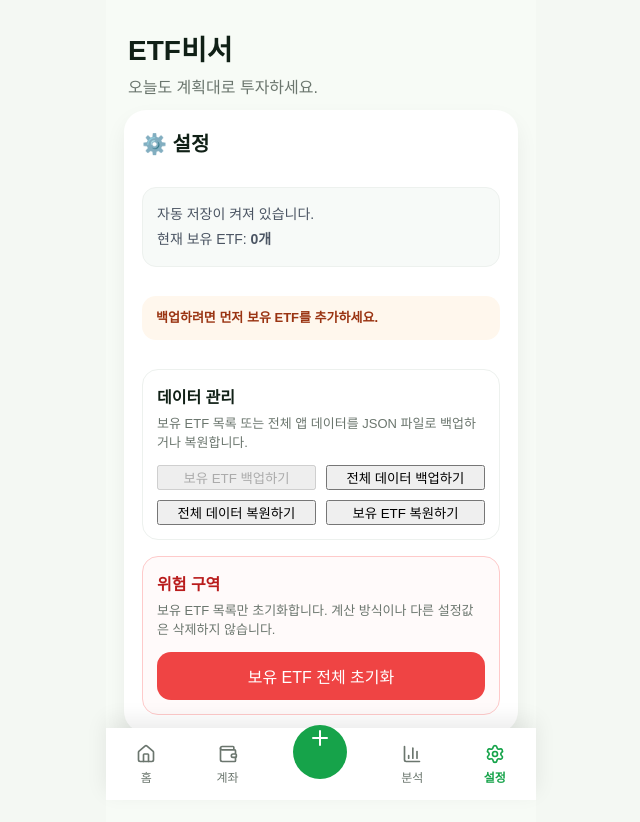
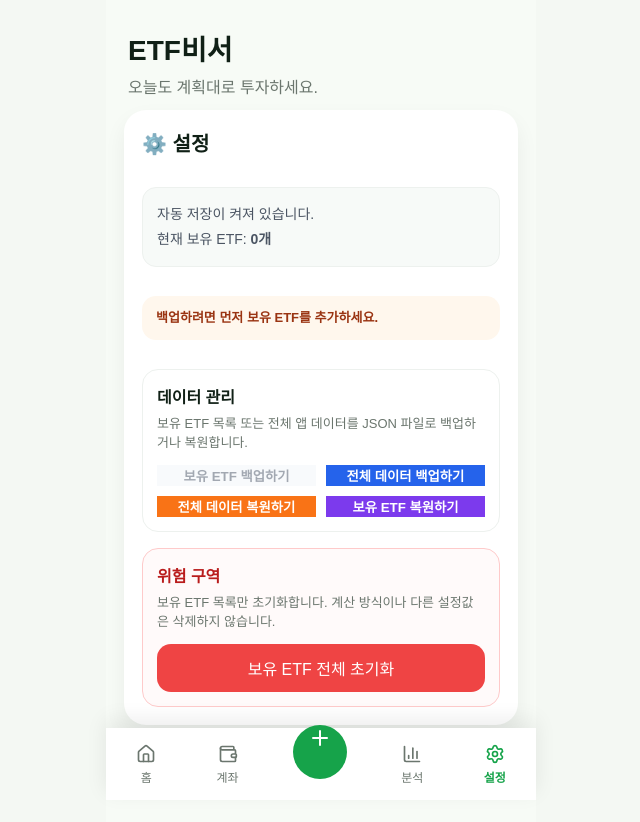
Before and after one commit to lovesong7080-oss/ETF-Biseo-V1, a React (Vite) app: page / in a window 1280 px wide. Both pictures are taken after a click on the button "설정". Shown: the top 822 px of the page, without its empty margins (319-959 px from the left). Built offline with nearby package versions, Linux system fonts and the light colour scheme.

Commit message:
Add settings action button colors

```diff
--- a/src/components/SettingsCard.jsx
+++ b/src/components/SettingsCard.jsx
@@ -343,21 +343,31 @@ export default function SettingsCard({ holdings, setHoldings }) {
 
         <div className="settings-actions">
           <button
+            className="settings-action-button backup-holdings"
             onClick={handleBackupHoldings}
             disabled={!hasHoldings}
           >
             보유 ETF 백업하기
           </button>
 
-          <button onClick={handleBackupAllData}>
+          <button
+            className="settings-action-button backup-all"
+            onClick={handleBackupAllData}
+          >
             전체 데이터 백업하기
           </button>
 
-          <button onClick={() => fullRestoreFileInputRef.current?.click()}>
+          <button
+            className="settings-action-button restore-all"
+            onClick={() => fullRestoreFileInputRef.current?.click()}
+          >
             전체 데이터 복원하기
           </button>
 
-          <button onClick={() => fileInputRef.current?.click()}>
+          <button
+            className="settings-action-button restore-holdings"
+            onClick={() => fileInputRef.current?.click()}
+          >
             보유 ETF 복원하기
           </button>
         </div>
--- a/src/index.css
+++ b/src/index.css
@@ -433,3 +433,42 @@ input {
 .danger-zone .danger {
   width: 100%;
 }
+
+.settings-action-button {
+  border: none;
+  font-weight: 700;
+  transition:
+    transform 0.15s ease,
+    box-shadow 0.15s ease,
+    opacity 0.15s ease;
+}
+
+.settings-action-button:hover:not(:disabled) {
+  transform: translateY(-1px);
+  box-shadow: 0 8px 18px rgba(15, 23, 42, 0.12);
+}
+
+.settings-action-button:disabled {
+  cursor: not-allowed;
+  opacity: 0.45;
+}
+
+.settings-action-button.backup-holdings {
+  background: #f1f5f9;
+  color: #334155;
+}
+
+.settings-action-button.backup-all {
+  background: #2563eb;
+  color: #ffffff;
+}
+
+.settings-action-button.restore-all {
+  background: #f97316;
+  color: #ffffff;
+}
+
+.settings-action-button.restore-holdings {
+  background: #7c3aed;
+  color: #ffffff;
+}
```
